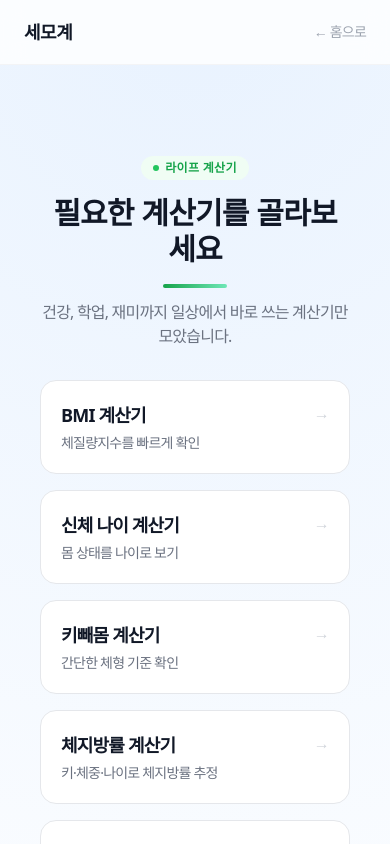
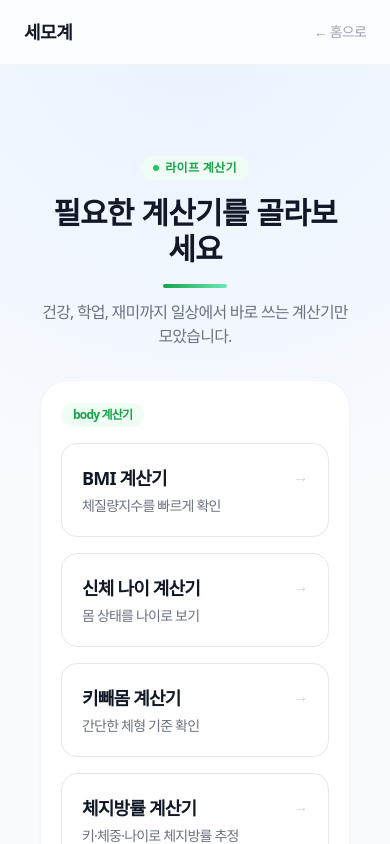
Before and after one commit to greentea2417/semogye-calculator, a Next.js app: page /life in a window 390 px wide. Shown: the top 844 px of the page. Built offline with nearby package versions, Linux system fonts and the light colour scheme; a web font is replaced by a local one.

Commit message:
style: remove duplicate mobile life list

```diff
--- a/app/life/page.tsx
+++ b/app/life/page.tsx
@@ -126,7 +126,7 @@
         <p className="mt-3 text-gray-500">건강, 학업, 재미까지 일상에서 바로 쓰는 계산기만 모았습니다.</p>
       </div>
 
-      <div className="flex flex-col gap-6 md:flex-row">
+      <div className="hidden gap-6 md:flex md:flex-row">
         <Sidebar groups={groups} selected={selected} onSelect={setSelected} />
         <div className="min-w-0 flex-1">
           <div className="grid grid-cols-1 gap-4 sm:grid-cols-2">
```
